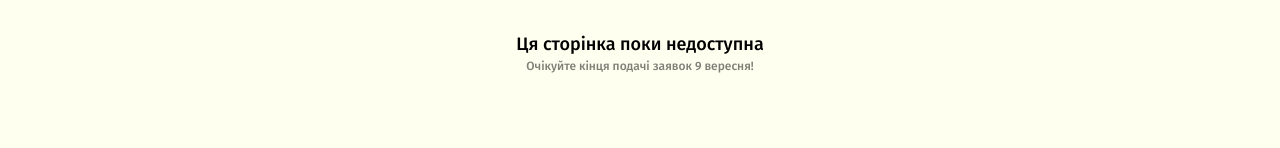
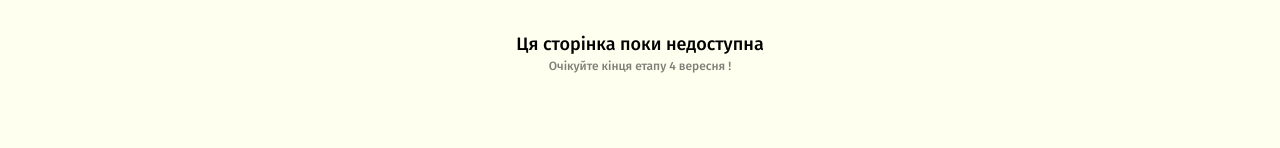
Before and after one commit to luftboud/ucu-election, a React (Vite) app: page /results in a window 1280 px wide. Shown: the part 508-656 px from the top of the page. Built offline with nearby package versions, Linux system fonts and the light colour scheme.

Commit message:
chore: change text on DevelopmentPage

```diff
--- a/client/pages/Development.tsx
+++ b/client/pages/Development.tsx
@@ -20,7 +20,7 @@ export default function Development() {
           Ця сторінка поки недоступна
         </p>
         <p className="text-xs text-black/50 font-medium">
-          Очікуйте кінця подачі заявок 9 вересня!
+          Очікуйте кінця етапу 4 вересня !
         </p>
       </div>
     </div>
```
